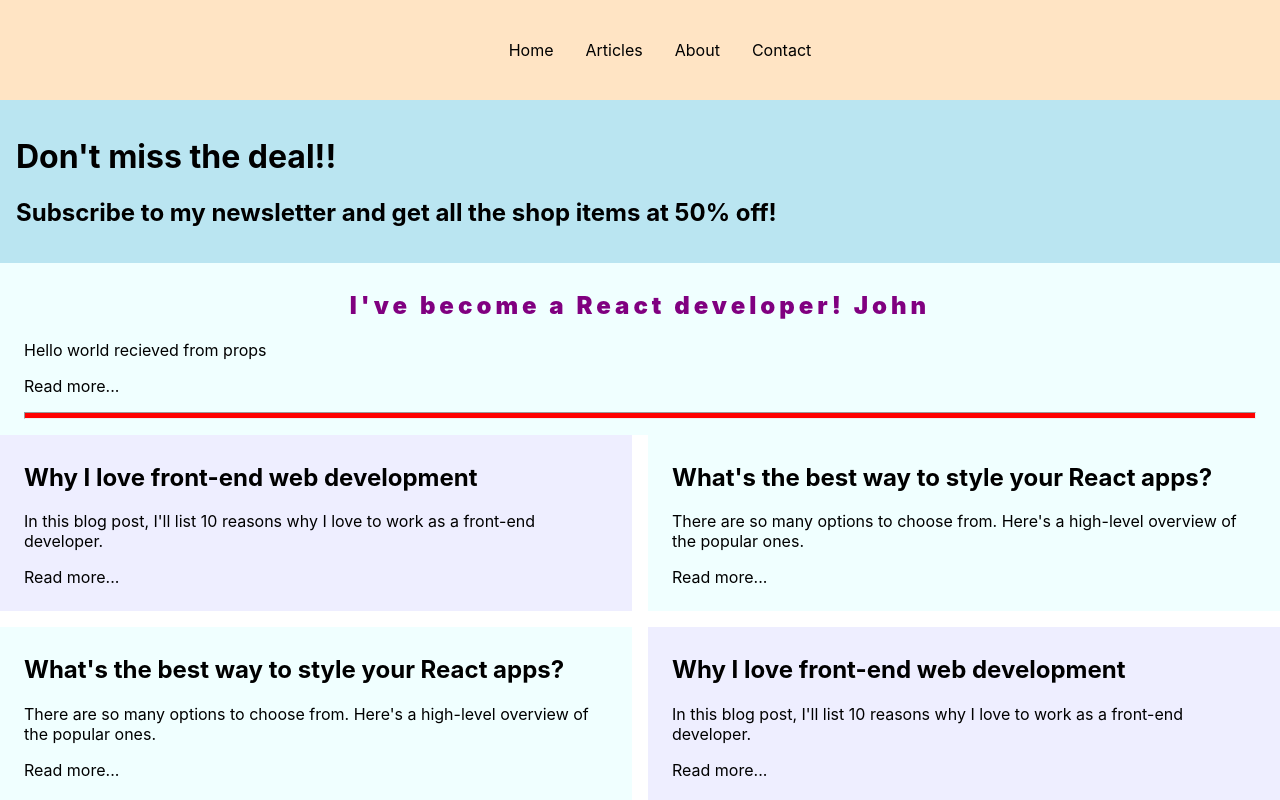
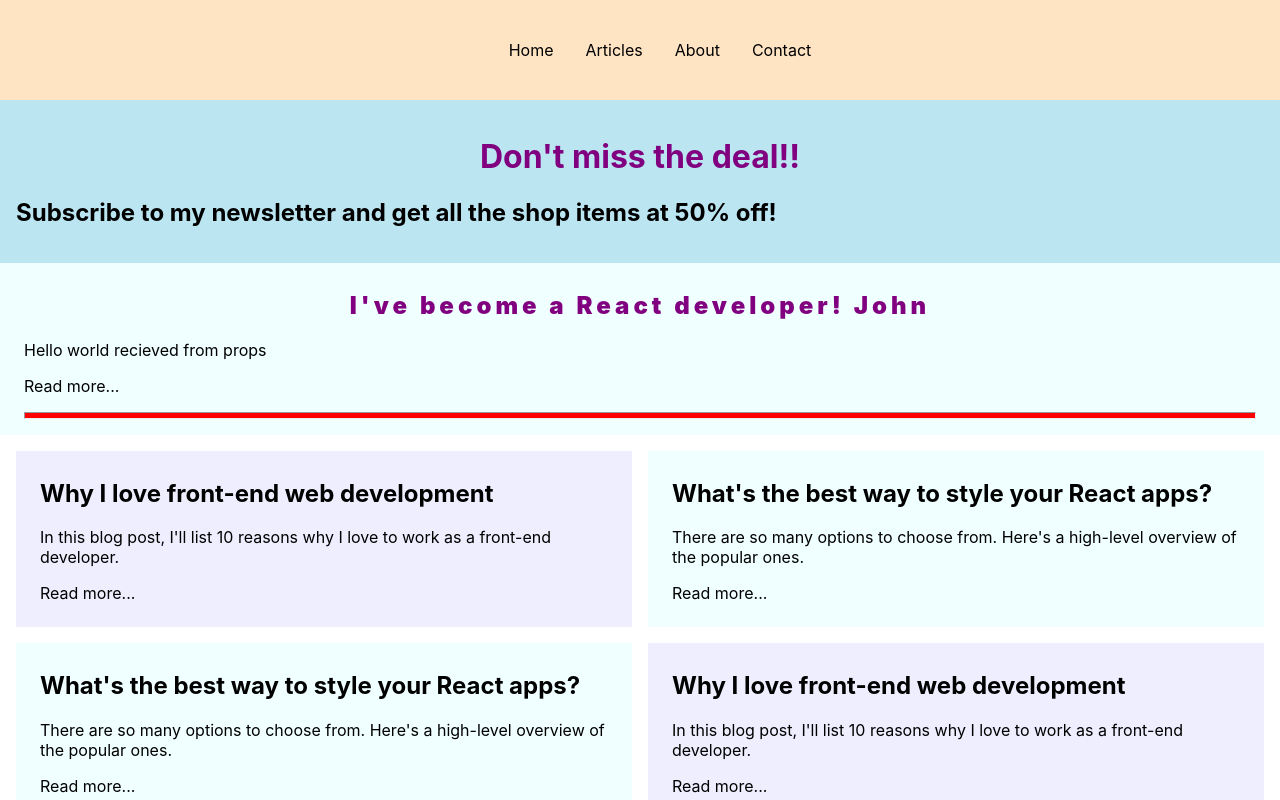
Before and after one commit to ahmedaryf/meta-react-lesson, a React (Create React App) app: page / in a window 1280 px wide. Shown: the top 800 px of the page. Built offline with nearby package versions, Linux system fonts and the light colour scheme.

Commit message:
new update

```diff
--- a/src/App.css
+++ b/src/App.css
@@ -72,4 +72,5 @@
  display: grid;
  grid-template-columns: repeat(2, 1fr);
  gap: 1rem;
+ margin: 1rem;
 }
--- a/src/components/Promo.js
+++ b/src/components/Promo.js
@@ -2,7 +2,7 @@ function Promo(){
     return (
         <div className="promo-selection">
             <div>
-                <h1>Don't miss the deal!!</h1>
+                <h1 style={{color: "purple", textAlign: "center"}}>Don't miss the deal!!</h1>
             </div>
             <div>
                 <h2>Subscribe to my newsletter and get all the shop items at 50% off!</h2>
```
